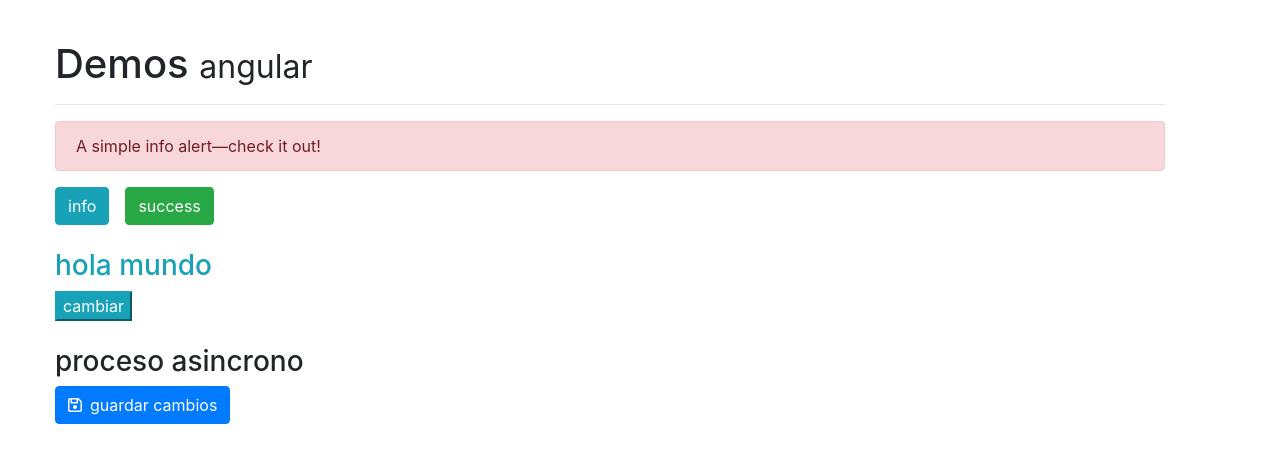
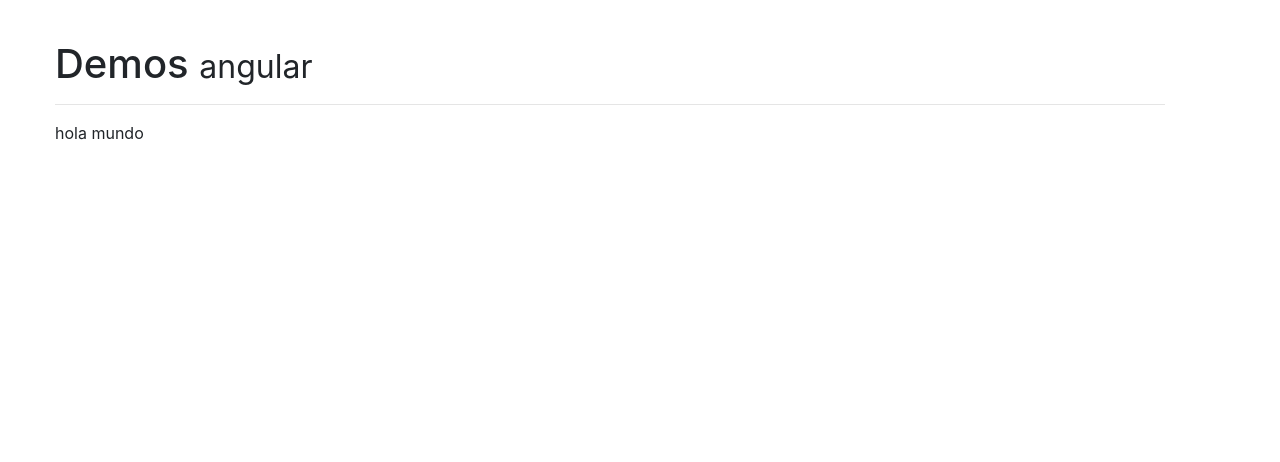
Before and after one commit to joan1906/06-miscelaneos, an Angular app: page / in a window 1280 px wide. Shown: the top 462 px of the page. Built offline with nearby package versions, Linux system fonts and the light colour scheme.

Commit message:
directivas personalizadas

```diff
--- a/src/app/app.component.html
+++ b/src/app/app.component.html
@@ -4,7 +4,10 @@
 
   <!-- <app-ng-style></app-ng-style> -->
   <!-- <app-css></app-css> -->
+  <!-- <app-clases></app-clases> -->
 
-  <app-clases></app-clases>
+  <p [appResaltado]="'red'">
+    hola mundo
+  </p>
 
 </div>
--- a/src/app/app.module.ts
+++ b/src/app/app.module.ts
@@ -5,13 +5,15 @@
 import { NgStyleComponent } from './components/ng-style/ng-style.component';
 import { CssComponent } from './components/css/css.component';
 import { ClasesComponent } from './components/clases/clases.component';
+import { ResaltadoDirective } from './directives/resaltado.directive';
 
 @NgModule({
   declarations: [
     AppComponent,
     NgStyleComponent,
     CssComponent,
-    ClasesComponent
+    ClasesComponent,
+    ResaltadoDirective
   ],
   imports: [
     BrowserModule
--- /dev/null
+++ b/src/app/directives/resaltado.directive.ts
@@ -0,0 +1,30 @@
+import { Directive, ElementRef, HostListener, Input } from '@angular/core';
+
+@Directive({
+  selector: '[appResaltado]'
+})
+export class ResaltadoDirective {
+
+  constructor(private elementRef: ElementRef) {
+    console.log('directiva llamada');
+    // elementRef.nativeElement.style.backgroundColor = 'red';
+  }
+
+  @Input("appResaltado") nuevoColor?: string;
+
+  @HostListener('mouseenter') mouseEntro(){
+    console.log(this.nuevoColor);
+    this.resaltar( this.nuevoColor || 'yellow' );
+    // this.elementRef.nativeElement.style.backgroundColor = 'red';
+  }
+
+  @HostListener('mouseleave') mouseSalio(){
+    this.resaltar(null);
+    // this.elementRef.nativeElement.style.backgroundColor = null;
+  }
+
+  private resaltar(color: any) {
+    this.elementRef.nativeElement.style.backgroundColor = color;
+  }
+
+}
```
